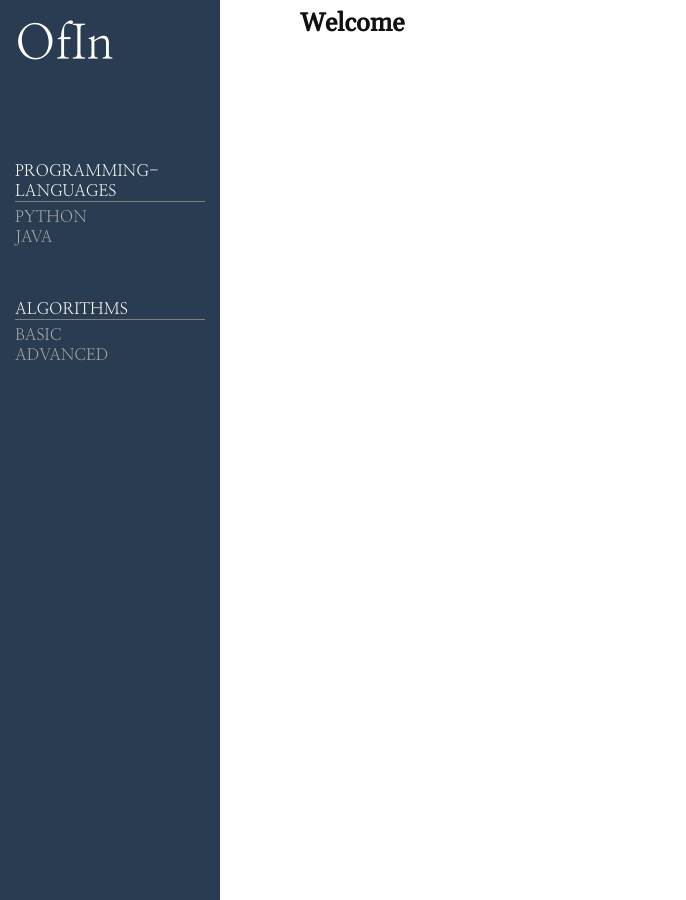
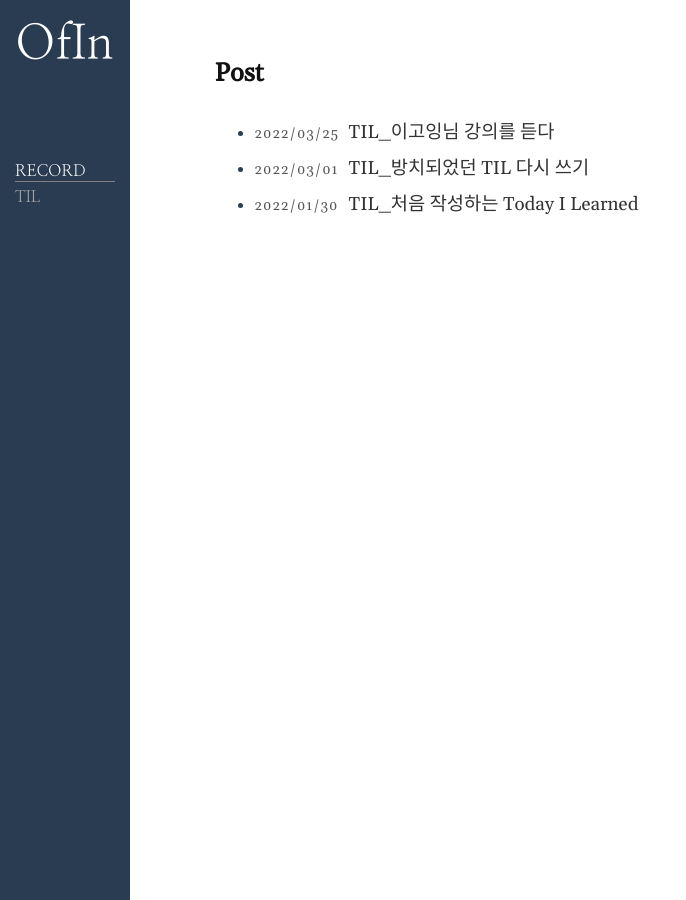
Before and after one commit to spaceofin/spaceofin_blog, a Jekyll site: the page built from index.markdown, in a window 1280 px wide. Shown: the whole page, without its empty margins (0-686 px from the left). Built offline with Jekyll 4.4.1, drawn with Linux system fonts in a browser that asks for light colours.

Commit message:
Ver1_220326_update

````diff
--- a/404.html
+++ b/404.html
@@ -5,9 +5,6 @@ layout: default
 
 <style type="text/css" media="screen">
   .container {
-    margin: 10px auto;
-    max-width: 600px;
-    text-align: center;
   }
   h1 {
     margin: 30px 0;
--- a/_config.yml
+++ b/_config.yml
@@ -17,6 +17,13 @@
 # you will see them accessed via {{ site.title }}, {{ site.email }}, and so on.
 # You can create any custom variable you would like, and they will be accessible
 # in the templates via {{ site.myvariable }}.
+
+
+# permalink: /:categories/:year/:month/:day/:title.html
+# 와 같이 적을 수도 있다
+
+
+permalink: /:categories/:year/:month/:day/
 
 title: OfIn
 email: your-email@example.com
--- a/_includes/default.html
+++ b/_includes/default.html
@@ -3,12 +3,16 @@
 <head>
     <style>
     @import url(/public/css/syntax/{{ site.highlighter-theme }}.css);
+    article{
+        margin-top:50px;
+    }
     </style>
     <link href="/public/css/style.css" rel="stylesheet">
 
     <meta charset="UTF-8">
     <meta http-equiv="X-UA-Compatible" content="IE=edge">
     <meta name="viewport" content="width=device-width, initial-scale=1.0">
+
 
 </head>
 <body>
--- a/_includes/home.html
+++ b/_includes/home.html
@@ -1,6 +1,24 @@
 <article class="post">
     <header class="post header home">
-        <div class="post-title">Welcome</div>
+        <div class="post-title">Post</div>
     </header>
 
+
+
+<div class="post-content">
+    {%- if site.posts.size > 0 -%}
+        <ul class="post-list">
+            {%- for post in site.posts -%}
+                <li class="post-list-item">
+                    {%- assign date_format = "%Y/%m/%d" -%}
+                    <span class="post-date">{{ post.date | date: date_format }}</span>
+                    <a class="post-link" href="{{ post.url | relative_url }}">
+                        {{ post.title | escape }}
+                    </a>
+                </li>
+            {%- endfor -%}
+        </ul>
+    {%- endif -%}
+</div>
+
 </article>
--- a/_includes/sidebar.html
+++ b/_includes/sidebar.html
@@ -4,14 +4,34 @@
     </div>
 </div>
 
+
 <div class="sidebar-item sidebar-nav">
+    <ul class="nav">
+        <li class="nav-title">Record</li>
+            <a class="nav-item" href="/category/til">TIL</a>
+            <!-- <ul>
+                {% assign pages_list = site.pages %}
+                {% for node in pages_list %}
+                {% if node.title == "TIL" %}
+                    <a class="category-link"
+                        href="{{ site.baseurl }}{{ node.url }}"
+                        style="color:gray">
+                        {{ node.title }}
+                    </a>
+                {% endif %}
+                {% endfor %}
+            </ul> -->
+    </ul>
+</div>
+
+<!-- <div class="sidebar-item sidebar-nav">
     <ul class="nav">
         <li class="nav-title">Programming-Languages</li>
         <li>
-            <a class="nav-item" href="/">PYTHON</a>
+            <a class="nav-item" href="/category/python">PYTHON</a>
         </li>
         <li>
-            <a class="nav-item" href="/">JAVA</a>
+            <a class="nav-item" href="/category/java">JAVA</a>
         </li>
     </ul>
 </div>
@@ -20,10 +40,10 @@
     <ul class="nav">
         <li class="nav-title">Algorithms</li>
         <li>
-            <a class="nav-item" href="/">BASIC</a>
+            <a class="nav-item" href="/category/basic">BASIC</a>
         </li>
         <li>
-            <a class="nav-item" href="/">ADVANCED</a>
+            <a class="nav-item" href="/category/advanced">ADVANCED</a>
         </li>
     </ul>
-</div>
+</div> -->
--- /dev/null
+++ b/_posts/2022-01-30-TIL.markdown
@@ -0,0 +1,48 @@
+---
+layout: default
+title: "TIL_처음 작성하는 Today I Learned"
+date: 2022-01-30 22:30:00 +0900
+category: TIL
+---
+<!--
+	layout: post 라고 적으면, 이 포스트는 post.html을 이용하여 렌더링 됨
+	title: 부분에는 포스트 제목 입력
+	date: +0900은 GMT+0900 즉, 한국 표준시를 의미
+	category: test
+-->
+
+<h3>220130 TIL</h3>
+
+------------------------
+- 블로그 손보기
+------------------------
+
+
+처음 작성해보는 Today I Learned...!!
+
+jekyll을 이용해서 블로그를 개설하는 과정에 있는데 속도가 영 나지 않아서,
+우선 뒤죽박죽인 채로 포스팅을 시작하기로 했다.
+중요한 건 시작하고 보는 거니까...!
+
+우당탕탕 발행부터 하고 손 보기 예정🤧
+
+TIL 이라는 게 있다고 해서 우선 시작해보기로 하지만 어떤 식으로 해야할지 모르니
+우선 이렇게 일기처럼 작성해보기로 한다.
+
+<br>
+
+
+* 현재 하고 있는 공부
+
+> coursera - Andrew Ng 교수님의 Machine Learning 강의
+
+* 예정된 공부
+
+> 'HTML5 + CSS3 웹 표준의 정석' 책 // HTML 언어를 배워서 블로그를 점차 손볼 예정..!
+
+
+<br>
+```
+# 코드 작성법 연습
+print '안녕하세요.'
+```
--- /dev/null
+++ b/_posts/2022-03-01-TIL.markdown
@@ -0,0 +1,30 @@
+---
+layout: default
+title: "TIL_방치되었던 TIL 다시 쓰기"
+date: 2022-03-01 21:20:00 +0900
+category: TIL
+---
+
+
+<h3>220301 TIL</h3>
+
+------------------------
+- 여전히 블로그 손보기
+------------------------
+
+
+TIL을 작성해야지 작성해야지 하면서<br>
+Jekyll로 블로그 만드는 것부터 버벅 거리면서<br>
+진도가 나가지 않고 있다ㅜㅜ<br>
+
+-----------------------------------
+
+* 하고 있었던 공부 <br>
+> coursera - Andrew Ng 교수님의 Machine Learning 강의를 중단했다.<br>
+> 이 공부를 했던 목적은 ML 쪽 대학원을 가고 싶은 마음이 있어서 였는데 내가 대학원에 가도 될까? 마음에 확신이 없어졌다.
+<br>
+<br>
+
+* 오늘 시작하려는 공부<br>
+> 'Do it! 웹 프로그래밍을 위한 자바스크립트 기본 편' 책<br>
+> 자바 스크립트를 공부해서 프로그래머스 챌린지에 도전해 볼 예정...!<br>
--- /dev/null
+++ b/_posts/2022-03-25-TIL.markdown
@@ -0,0 +1,62 @@
+---
+layout: default
+title: "TIL_이고잉님 강의를 듣다"
+date: 2022-03-25 19:45:00 +0900
+category: TIL
+---
+
+
+
+<h3>220325 TIL</h3>
+<br>
+
+------------------------
+<h4> 이고잉(egoing)님 강의를 듣다 </h4>
+------------------------
+
+<br>
+<p style="font-size:14;">
+자바 스크립트 책을 읽으면서 끙끙대다가<br>
+유투브에서 이고잉님이라는 선생님을 발견했다.<br>
+혼자 공부하다가 누군가 이끌어 주는 강의를 들으니 신세계가 열렸다.<br>
+<br>
+나는 혼자 탐구하고 공부하는 게 체질이라고 생각했는데...<br>
+왜 진작 강의를 찾아보지 않았는가...!<br>
+<br>
+이고잉님의 강의는 쉽고 재밌어서 인내심이 부족한 나 같은 사람도 금방 완강할 수 있는 강의였다.<br>
+감사합니다 이고잉님..! <br>
+<br>
+<span style="font-size:20px">🙇‍♀️🙇‍♀️🙇‍♀️</span>
+<br>
+<br>
+<br>
+
+</p>
+<div style="border:2px solid dimgray; width:500px;">
+<br>
+&nbsp;✨3/4(금)부터 3/25(금)까지 3주 간의 완강 목록✨<br>
+<br>
+&nbsp;&nbsp;1. WEB1-HTML & Internet<br>
+&nbsp;&nbsp;2. WEB2-CSS<br>
+&nbsp;&nbsp;3. WEB2-JavaScript<br>
+<br>
+&nbsp;&nbsp;그리고 현재 수강 중인 강의는...<br>
+&nbsp;&nbsp;React 2022 개정판<br>
+<br>
+</div>
+
+
+<br>
+<p style="font-size:14;">
+10강 짜리 짧은 강의이고<br>
+앞 부분은 다른 강의처럼 쉽고 재미있게 술술 넘어갔는데<br>
+7강 state와 8강 Create에서 몰아친 코드에 많은 복습이 필요한 상태이다..!<br>
+<br>
+그래도 왠지 이 언덕을 넘으면 이제 정말 책으로 혼자 독학할 수 있을 것 같은 기분이 든다 음화화<br>
+<br>
+<span style="font-size:20px">😉</span>
+<br>
+<br>
+<br>
+<br>
+</p>
--- a/public/css/style.css
+++ b/public/css/style.css
@@ -95,7 +95,7 @@ code {
 	/*position: fixed;*/
 	display: flex;
 	flex-flow: column nowrap;
-	flex: 0 0 220px;
+	flex: 0 0 130px;
 	padding: 15px;
 	z-index: 1;
 	background-color: #2A3C52; /* 이 부분의 색을 바꾸면 sidebar의 색을 바꿀 수 있음 */
````
Also changed, not shown: category/til.md (added, +24 -0 lines), 2 other files.
